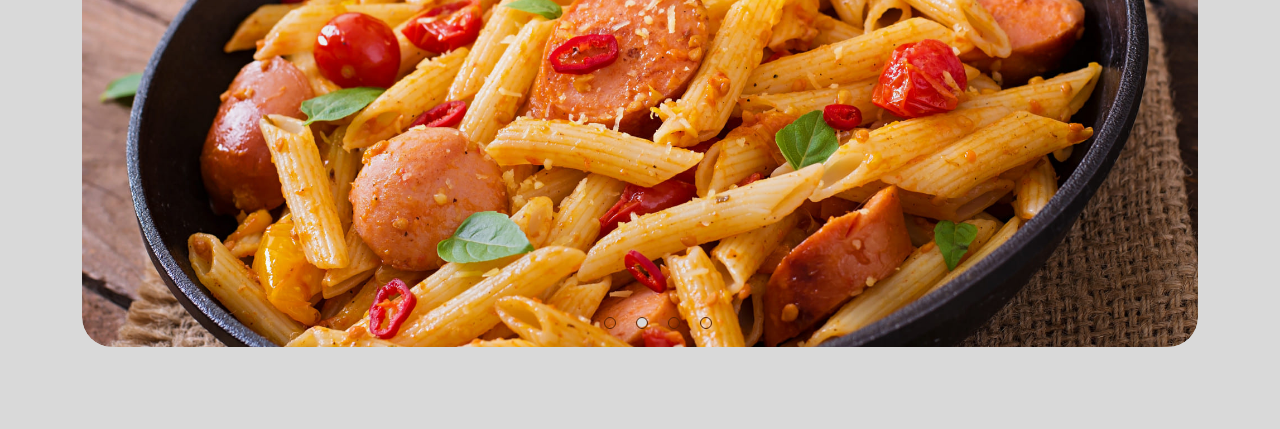
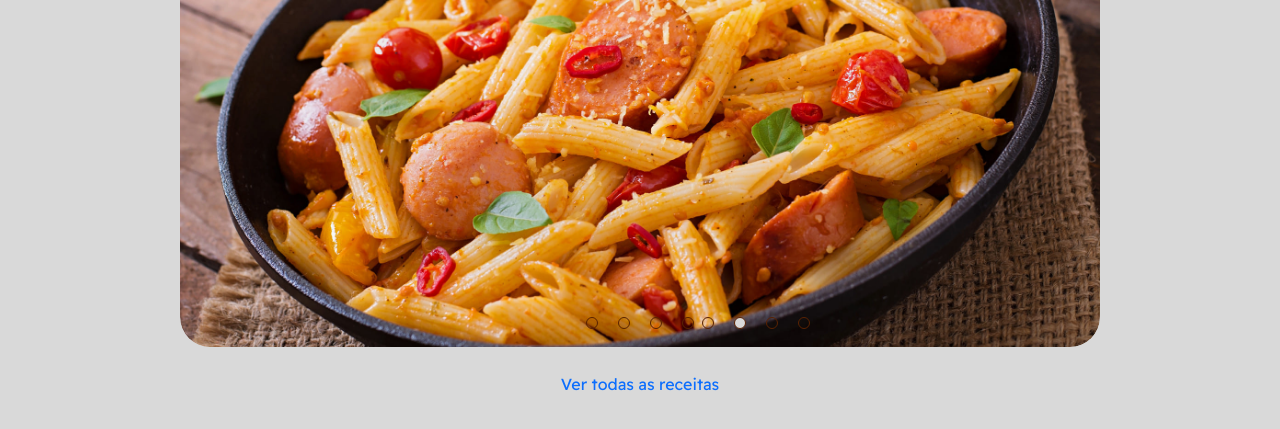
Before and after one commit to Pedrosirdev/FicReceitas, a website with bundled scripts: page index.html in a window 1280 px wide. Shown: the part 245-674 px from the top of the page. Built offline with nearby package versions, Linux system fonts and the light colour scheme; a web font is replaced by a local one.

Commit message:
Resolvendo bug de responsividade nos botões do carousel

```diff
--- a/index.html
+++ b/index.html
@@ -47,7 +47,7 @@
         <a href="">FÁCEIS</a>
       </li>
       <li id="category">
-        <a id="category-link" href="">CATEGORIAS<i class="bi bi-caret-down-fill"></i></a>
+        <a id="category-link">CATEGORIAS<i class="bi bi-caret-down-fill"></i></a>
         <div class="dropdown-category">
           <a href="">Fit</a>
           <a href="">Saudáveis</a>
@@ -191,6 +191,8 @@
     </div>
     <!-- FIM CARROSEL -->
 
+    <a id="all-recipes-section01" href="">Ver todas as receitas</a>
+
 
 
   </section>
--- a/sass/carrosel.scss
+++ b/sass/carrosel.scss
@@ -48,8 +48,6 @@
   overflow: hidden;
   position: relative;
   border-radius: 30px;
-}:hover{
-  border-radius: 30px;
 }
 .slide{
   width: 25%;
@@ -82,25 +80,7 @@
   }
 }
 
-.manual-navigation{
-  position: absolute;
-  z-index: 2;
-  margin-top: 70px;
-  display: flex;
-  width: 90vw;
-  justify-content: center;
-  gap: 20px;
 
-    .manual-btn{
-      border: 0.01em solid variaveis.$color-main1;
-      padding: 5px;
-      border-radius: 10px;
-      cursor: pointer;
-      transition: 0.5s ease-in-out;
-    }:hover{
-      background-color: variaveis.$color-light;
-    }
-}
 
 #radio1:checked ~ .first{
   margin-left: 0;
@@ -115,25 +95,7 @@
   margin-left: -75%;
 }
 
-.navigation-auto div{
-  padding: 5px;
-  border-radius: 10px;
-  cursor: pointer;
-  transition: 0.5s ease-in-out;
-  display: flex;
-  justify-content: center;
-}
-.navigation-auto div:last-child{
-  margin-right: 1px;
-}
-.navigation-auto{
-  position: absolute;
-  margin-top: 470px;
-  display: flex;
-  justify-content: center;
-  gap: 22px;
-  width: 90vw;
-}
+
 
 #radio1:checked ~ .navigation-auto .auto-btn1,
 #radio2:checked ~ .navigation-auto .auto-btn2,
@@ -148,6 +110,44 @@
 /*media queries*/
 /* X-small devices (portrait phones, less than 576px) */
 @media (max-width: 575.98px) {
+  .manual-navigation{
+    position: absolute;
+    margin-top: 70px;
+    display: flex;
+    width: 300px;
+    justify-content: center;
+    gap: 20px;
+    .manual-btn{
+      border: 0.01em solid variaveis.$color-main1;
+      padding: 5px;
+      border-radius: 10px;
+      cursor: pointer;
+      transition: 0.5s ease-in-out;
+    }:hover{
+      background-color: variaveis.$color-light;
+    }
+  }
+  .navigation-auto{
+  position: absolute;
+  margin-top: 470px;
+  display: flex;
+  justify-content: center;
+  gap: 20px;
+  width: 300px;
+    div{
+      border: 0.01em solid variaveis.$color-main1;
+      padding: 5px;
+      border-radius: 10px;
+      cursor: pointer;
+      transition: 0.5s ease-in-out;
+      display: flex;
+      justify-content: center;
+    }
+  }
+
+  .slider{
+    width: 300px;
+  }
   .slide-img-3{
     background-position: center;
     background-size: cover;
@@ -236,6 +236,44 @@
 }
 /*Small devices (landscape phones, 576px and up)*/
 @media (min-width: 576px) {
+  .manual-navigation{
+    position: absolute;
+    margin-top: 70px;
+    display: flex;
+    width: 500px;
+    justify-content: center;
+    gap: 20px;
+    .manual-btn{
+      border: 0.01em solid variaveis.$color-main1;
+      padding: 5px;
+      border-radius: 10px;
+      cursor: pointer;
+      transition: 0.5s ease-in-out;
+    }:hover{
+      background-color: variaveis.$color-light;
+    }
+  }
+  .navigation-auto{
+  position: absolute;
+  margin-top: 470px;
+  display: flex;
+  justify-content: center;
+  gap: 20px;
+  width: 500px;
+    div{
+      border: 0.01em solid variaveis.$color-main1;
+      padding: 5px;
+      border-radius: 10px;
+      cursor: pointer;
+      transition: 0.5s ease-in-out;
+      display: flex;
+      justify-content: center;
+    }
+  }
+
+  .slider{
+    width: 500px;
+  }
   .slide-img-1{
     height: 500px;
     width: 100%;
@@ -306,15 +344,47 @@
         }
       }
   }
-  .manual-navigation{
-    width: 75vw;
-  }
-  .navigation-auto{
-    width: 75vw;
-  }
 }
 /*Medium devices (tablets, 768px and up)*/
 @media (min-width: 768px) {
+  .manual-navigation{
+    position: absolute;
+    margin-top: 70px;
+    display: flex;
+    width: 700px;
+    justify-content: center;
+    gap: 20px;
+    .manual-btn{
+      border: 0.01em solid variaveis.$color-main1;
+      padding: 5px;
+      border-radius: 10px;
+      cursor: pointer;
+      transition: 0.5s ease-in-out;
+    }:hover{
+      background-color: variaveis.$color-light;
+    }
+  }
+  .navigation-auto{
+  position: absolute;
+  margin-top: 470px;
+  display: flex;
+  justify-content: center;
+  gap: 20px;
+  width: 700px;
+    div{
+      border: 0.01em solid variaveis.$color-main1;
+      padding: 5px;
+      border-radius: 10px;
+      cursor: pointer;
+      transition: 0.5s ease-in-out;
+      display: flex;
+      justify-content: center;
+    }
+  }
+
+  .slider{
+    width: 700px;
+  }
   .slide-img-1{
       .div-text-carousel{
         a{
@@ -337,15 +407,47 @@
       padding: 10px;
     }
   }
-  .manual-navigation{
-    width: 85vw;
-  }
-  .navigation-auto{
-    width: 85vw;
-  }
 }
 /*Large devices (desktops, 992px and up)*/
 @media (min-width: 992px) {
+  .manual-navigation{
+    position: absolute;
+    margin-top: 70px;
+    display: flex;
+    width: 920px;
+    justify-content: center;
+    gap: 20px;
+    .manual-btn{
+      border: 0.01em solid variaveis.$color-main1;
+      padding: 5px;
+      border-radius: 10px;
+      cursor: pointer;
+      transition: 0.5s ease-in-out;
+    }:hover{
+      background-color: variaveis.$color-light;
+    }
+  }
+  .navigation-auto{
+  position: absolute;
+  margin-top: 470px;
+  display: flex;
+  justify-content: center;
+  gap: 20px;
+  width: 920px;
+    div{
+      border: 0.01em solid variaveis.$color-main1;
+      padding: 5px;
+      border-radius: 10px;
+      cursor: pointer;
+      transition: 0.5s ease-in-out;
+      display: flex;
+      justify-content: center;
+    }
+  }
+
+  .slider{
+    width: 920px;
+  }
   .slide-img-3{
     background-position: left;
     background-size: cover;
@@ -386,13 +488,6 @@
         }
       }
   }
-
-  .manual-navigation{
-    width: 90vw;
-  }
-  .navigation-auto{
-    width: 90vw;
-  }
 }
 /*X-Large devices (large desktops, 1200px and up)*/
 @media (min-width: 1200px) {
@@ -425,7 +520,7 @@
   }
 
   .manual-navigation{
-    width: 90vw;
+    // width: 90vw;
   }
   .navigation-auto{
     width: 90vw;
--- a/sass/style.scss
+++ b/sass/style.scss
@@ -212,7 +212,13 @@ a{
 #section-01{
   color: black;
   display: flex;
+  flex-direction: column;
   justify-content: center;
   align-items: center;
   position: relative;
+
+  #all-recipes-section01{
+    padding:5px;
+    margin-top: 20px;
+  }
 }
```
Also changed, not shown: css/style.css, 1 other file.
